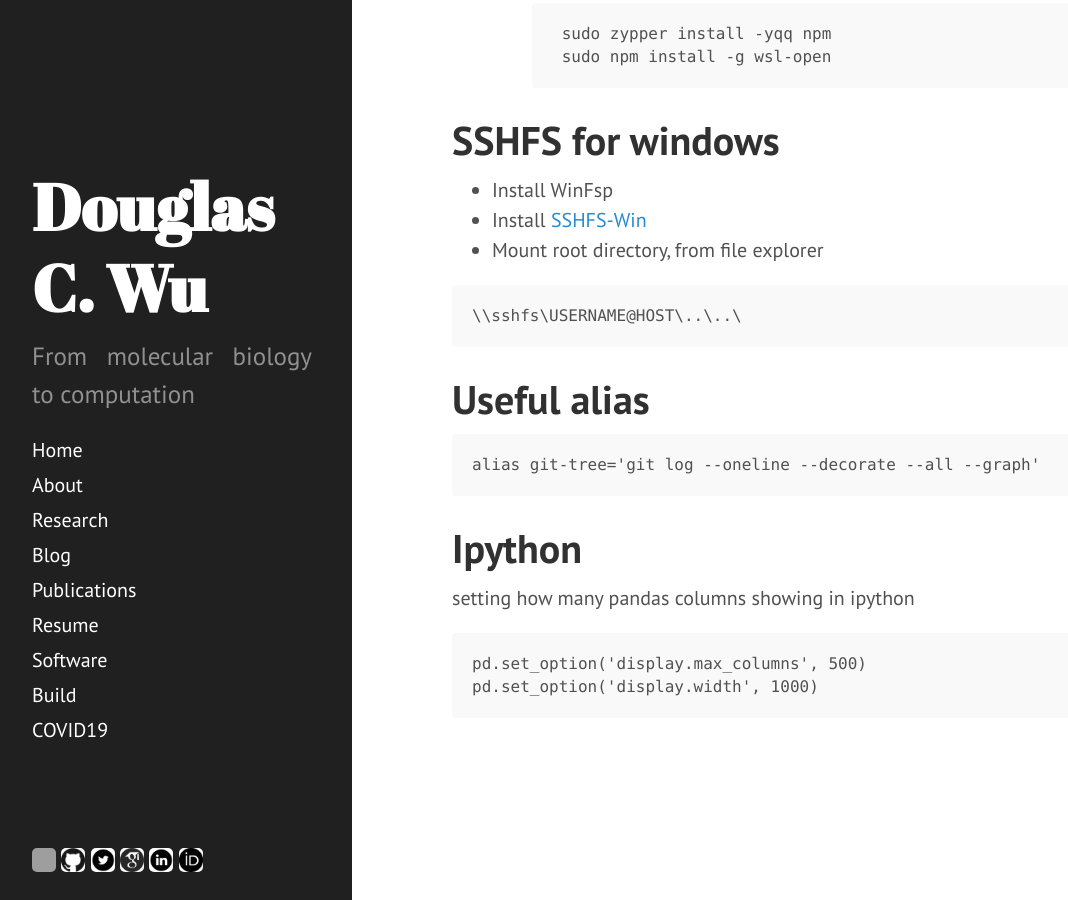
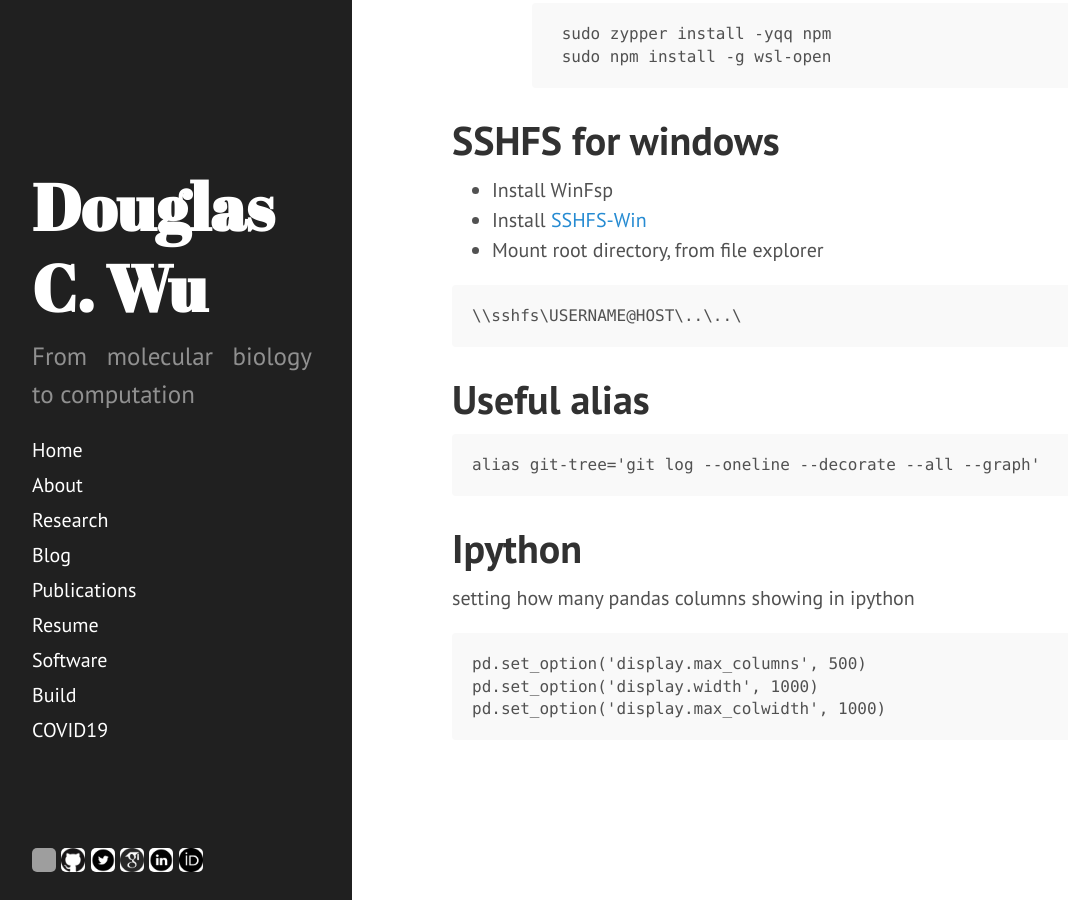
Before and after one commit to wckdouglas/wckdouglas.github.io, a Jekyll site: the page built from _pages/build.md, in a window 1280 px wide and 900 px high, scrolled down 7459 px. Shown: the whole window, without its empty margins (8-1076 px from the left). Built offline with Jekyll 4.4.1, drawn with Linux system fonts in a browser that asks for light colours; grey boxes are pictures that could not be loaded.

Commit message:
Update build.md

````diff
--- a/_pages/build.md
+++ b/_pages/build.md
@@ -318,4 +318,5 @@ setting how many pandas columns showing in ipython
 ```
 pd.set_option('display.max_columns', 500)
 pd.set_option('display.width', 1000)
+pd.set_option('display.max_colwidth', 1000)
 ```
````
